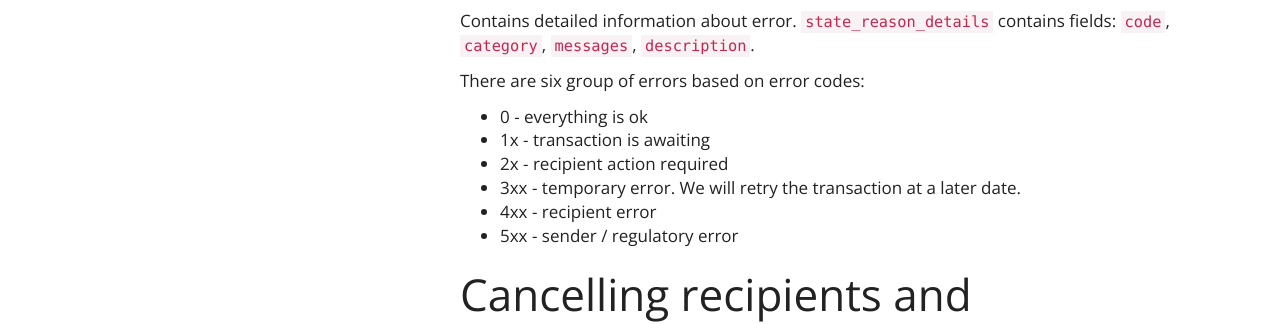
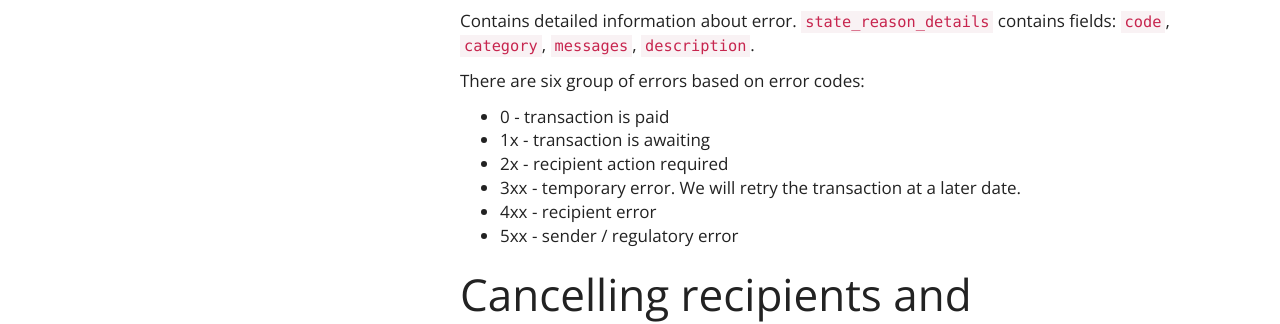
Before and after one commit to transferzero/api-documentation, a Jekyll site: the page built from _docs/transaction-flow.md, in a window 1280 px wide and 900 px high, scrolled down 16943 px. Shown: the part 155-479 px from the top of the window. Built offline with Jekyll 4.4.1, drawn with Linux system fonts in a browser that asks for light colours; nearby versions of some CDN libraries; comment, search, counter and statistics services are not loaded.

Commit message:
Update _docs/transaction-flow.md
Co-authored-by: Emanuele Gorga <emanuele@bitpesa.co>

```diff
--- a/_docs/transaction-flow.md
+++ b/_docs/transaction-flow.md
@@ -1358,7 +1358,7 @@ You can read more about problems during payments at our [error handling document
 Contains detailed information about error. `state_reason_details` contains fields: `code`, `category`, `messages`, `description`.
 
 There are six group of errors based on error codes:
-* 0 - everything is ok
+* 0 - transaction is paid
 * 1x - transaction is awaiting
 * 2x - recipient action required
 * 3xx - temporary error. We will retry the transaction at a later date.
```
